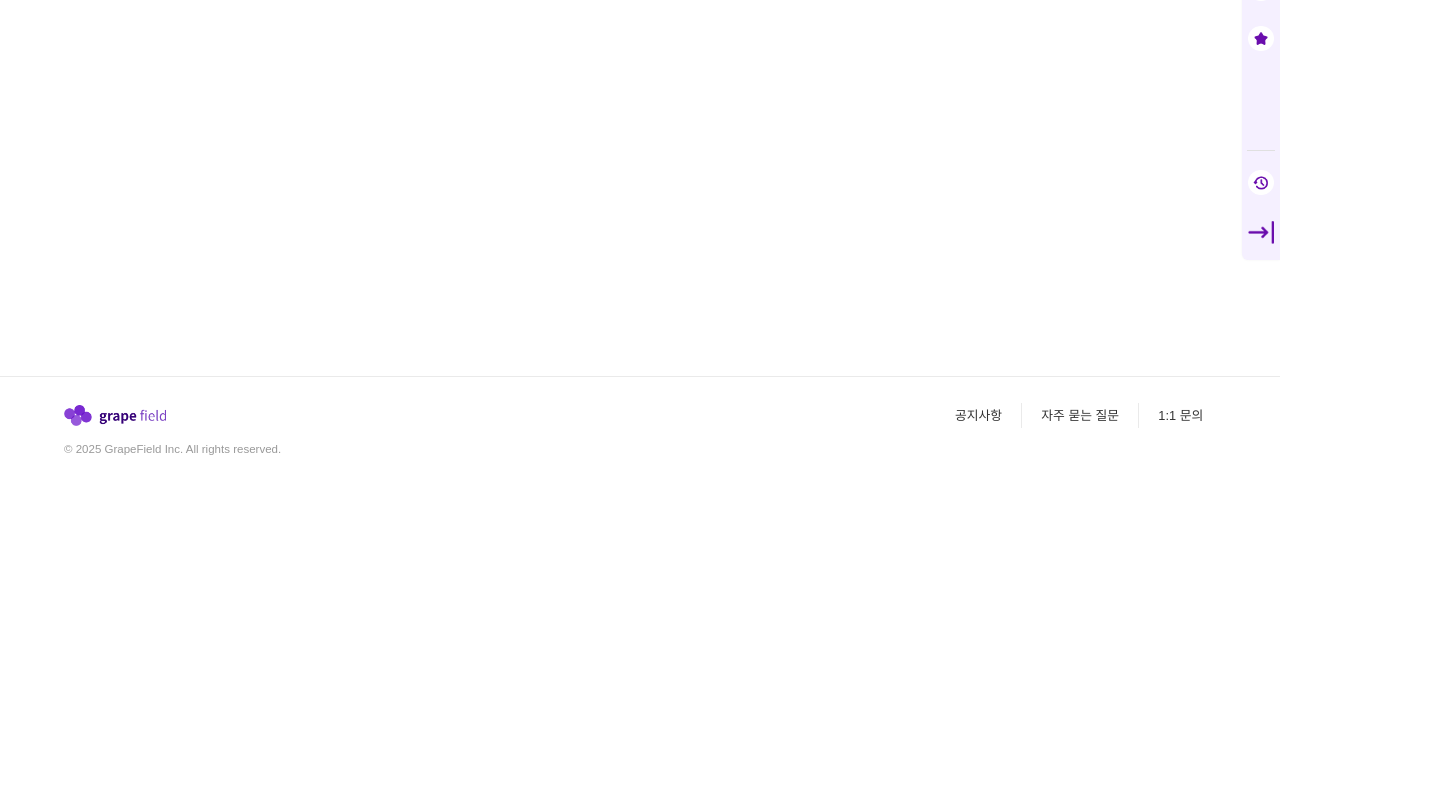
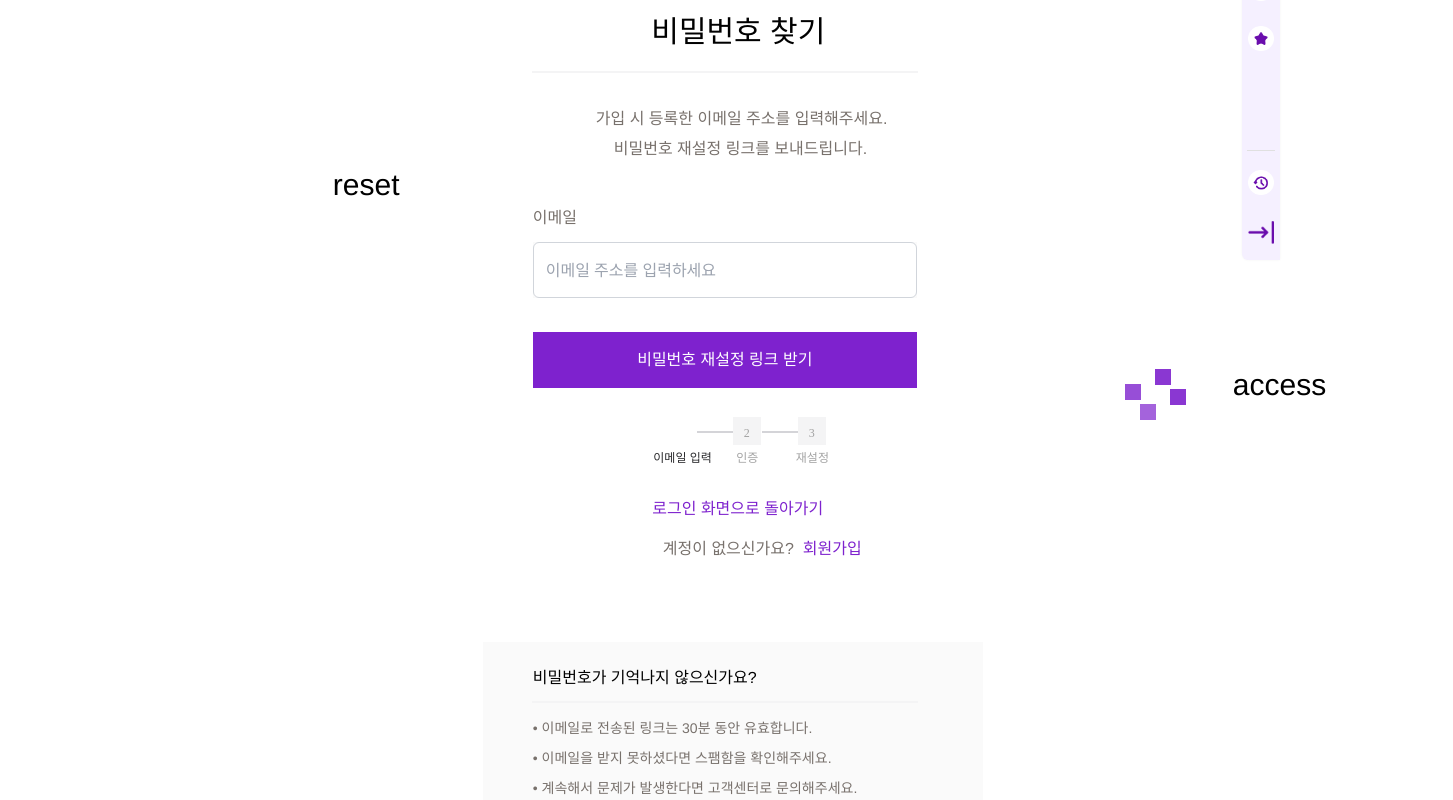
Before and after one commit to beyond-sw-camp/be12-fin-Catcher-GrapeField-FE, a Vue app: page /findpassword in a window 1280 px wide. Shown: the part 300-1100 px from the top of the page, 1453 px wide, since content can reach past the window. Before the commit the page ends 800 px from the top, so only its background shows below. Built offline with nearby package versions, Linux system fonts and the light colour scheme.

Commit message:
feat: 비밀번호 찾기 페이지 구현 (#17)

```diff
--- a/src/router/index.js
+++ b/src/router/index.js
@@ -3,11 +3,14 @@ import { createWebHistory, createRouter } from "vue-router";
 import Main from "../main/Main.vue";
 import Login from "../user/Login.vue";
 import Signup from "../user/Signup.vue";
+import FindPassword from "../user/FindPassword.vue";
 
 const routes = [
     {path: "/", component: Main},
     {path: "/login", name: 'Login', component: Login},
     {path: "/signup", name: 'Signup', component: Signup},
+    {path: "/findpassword", name: 'FindPassword', component: FindPassword},
+
 ]
 
 const router = createRouter({
--- /dev/null
+++ b/src/user/FindPassword.vue
@@ -0,0 +1,137 @@
+<template>
+  <div class="w-[1440px] h-[1215px] relative">
+    <div
+      class="w-[1440px] h-[1200px] left-0 top-[17px] absolute bg-white"
+    ></div>
+    <div class="w-[1440px] h-20 left-0 top-[9px] absolute bg-white"></div>
+    <div
+      class="w-[500px] h-[650px] left-[470px] top-[195px] absolute bg-white"
+    ></div>
+    <div
+      class="left-[638.50px] top-[237px] absolute text-center justify-start text-black text-3xl font-normal font-['Helvetica']"
+    >
+      비밀번호 찾기
+    </div>
+    <div
+      class="w-96 h-0 left-[520px] top-[295px] absolute bg-black outline outline-1 outline-offset-[-0.50px] outline-zinc-100"
+    ></div>
+    <div
+      class="left-[583px] top-[330px] absolute text-center justify-start text-stone-500 text-base font-normal font-['Helvetica']"
+    >
+      가입 시 등록한 이메일 주소를 입력해주세요.
+    </div>
+    <div
+      class="left-[601px] top-[360px] absolute text-center justify-start text-stone-500 text-base font-normal font-['Helvetica']"
+    >
+      비밀번호 재설정 링크를 보내드립니다.
+    </div>
+    <div
+      class="left-[520px] top-[429px] absolute justify-start text-stone-500 text-base font-normal font-['Helvetica']"
+    >
+      이메일
+    </div>
+
+    <!-- 이메일 입력 필드 -->
+    <div class="w-96 h-14 left-[520px] top-[465px] absolute bg-neutral-50">
+      <input
+        v-model="email"
+        type="email"
+        placeholder="이메일 주소를 입력하세요"
+        class="w-full h-full p-3 text-base border border-gray-300 rounded-md"
+      />
+    </div>
+
+    <!-- 비밀번호 재설정 링크 받기 버튼 -->
+    <div class="w-96 h-14 left-[520px] top-[555px] absolute bg-purple-700">
+      <button
+        @click="sendResetLink"
+        class="w-full h-full text-white text-base font-normal font-['Helvetica'] rounded-md"
+      >
+        비밀번호 재설정 링크 받기
+      </button>
+    </div>
+
+    <div
+      class="left-[667px] top-[648px] absolute text-center justify-start text-white text-xs font-normal font-['Aclonica']"
+    >
+      1
+    </div>
+    <div
+      class="w-9 h-0 left-[685px] top-[655px] absolute bg-black outline outline-1 outline-offset-[-0.50px] outline-zinc-300"
+    ></div>
+    <div class="size-7 left-[720px] top-[640px] absolute bg-zinc-100"></div>
+    <div
+      class="left-[731px] top-[648px] absolute text-center justify-start text-neutral-400 text-xs font-normal font-['Aclonica']"
+    >
+      2
+    </div>
+    <div
+      class="w-9 h-0 left-[750px] top-[655px] absolute bg-black outline outline-1 outline-offset-[-0.50px] outline-zinc-300"
+    ></div>
+    <div class="size-7 left-[785px] top-[640px] absolute bg-zinc-100"></div>
+    <div
+      class="left-[796px] top-[648px] absolute text-center justify-start text-neutral-400 text-xs font-normal font-['Aclonica']"
+    >
+      3
+    </div>
+    <div
+      class="left-[640.50px] top-[673px] absolute text-center justify-start text-zinc-800 text-xs font-normal font-['Helvetica']"
+    >
+      이메일 입력
+    </div>
+    <div
+      class="left-[723.50px] top-[673px] absolute text-center justify-start text-neutral-400 text-xs font-normal font-['Helvetica']"
+    >
+      인증
+    </div>
+    <div
+      class="left-[783px] top-[673px] absolute text-center justify-start text-neutral-400 text-xs font-normal font-['Helvetica']"
+    >
+      재설정
+    </div>
+    <router-link
+      to="/login"
+      class="left-[639.50px] top-[720px] absolute text-center justify-start text-purple-700 text-base font-normal font-['Helvetica']"
+    >
+      로그인 화면으로 돌아가기
+    </router-link>
+
+    <div
+      class="left-[650px] top-[760px] absolute justify-start text-stone-500 text-base font-normal font-['Helvetica']"
+    >
+      계정이 없으신가요?
+    </div>
+
+    <router-link
+      to="/signup"
+      class="left-[790px] top-[760px] absolute justify-start text-purple-700 text-base font-normal font-['Helvetica']"
+    >
+      회원가입
+    </router-link>
+    <div class="left-[320px] top-[390px] absolute justify-start text-black text-3xl font-normal font-['Helvetica']">reset</div>
+  <div class="size-4 left-[1112px] top-[607px] absolute opacity-80 bg-purple-700"></div>
+  <div class="size-4 left-[1142px] top-[592px] absolute opacity-90 bg-purple-700"></div>
+  <div class="size-4 left-[1127px] top-[627px] absolute opacity-70 bg-purple-700"></div>
+  <div class="size-4 left-[1157px] top-[612px] absolute opacity-90 bg-purple-700"></div>
+  <div class="left-[1220px] top-[590px] absolute justify-start text-black text-3xl font-normal font-['Helvetica']">access</div>
+  <div class="w-[1440px] h-24 left-0 top-[1115px] absolute bg-neutral-50"></div>
+  <div class="w-[500px] h-44 left-[470px] top-[865px] absolute bg-neutral-50"></div>
+  <div class="left-[520px] top-[889px] absolute justify-start text-black text-base font-normal font-['Helvetica']">비밀번호가 기억나지 않으신가요?</div>
+  <div class="w-96 h-0 left-[520px] top-[925px] absolute bg-black outline outline-1 outline-offset-[-0.50px] outline-zinc-100"></div>
+  <div class="left-[520px] top-[941px] absolute justify-start text-stone-500 text-sm font-normal font-['Helvetica']">• 이메일로 전송된 링크는 30분 동안 유효합니다.</div>
+  <div class="left-[520px] top-[971px] absolute justify-start text-stone-500 text-sm font-normal font-['Helvetica']">• 이메일을 받지 못하셨다면 스팸함을 확인해주세요.</div>
+  <div class="left-[520px] top-[1001px] absolute justify-start text-stone-500 text-sm font-normal font-['Helvetica']">• 계속해서 문제가 발생한다면 고객센터로 문의해주세요.</div>
+  </div>
+</template>
+
+<script setup>
+import { ref } from "vue";
+
+const email = ref(""); // 이메일 바인딩
+
+const sendResetLink = () => {
+  alert(`비밀번호 재설정 링크가 ${email.value}로 전송되었습니다.`);
+};
+</script>
+
+<style scoped></style>
--- a/src/user/Login.vue
+++ b/src/user/Login.vue
@@ -49,7 +49,7 @@
 
       <div class="bottom-links">
         <p>계정이 없으신가요? <router-link to="/signup">회원가입</router-link></p>
-        <router-link to="/forgot-password">비밀번호를 잊으셨나요?</router-link>
+        <router-link to="/findpassword">비밀번호를 잊으셨나요?</router-link>
       </div>
     </div>
 
```
